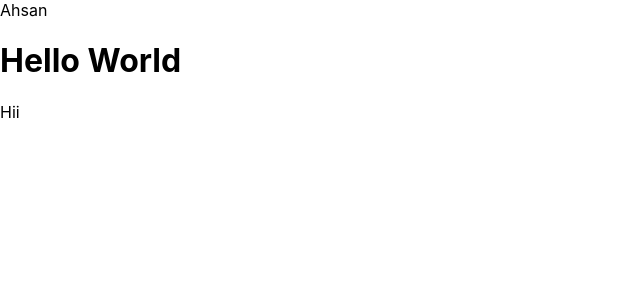
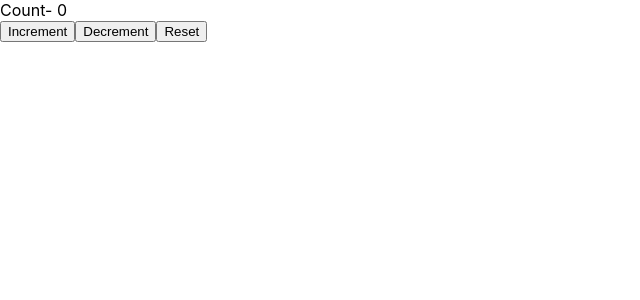
Before and after one commit to ahsan1800411/react-app, a React (Create React App) app: page / in a window 1280 px wide. Shown: the top 300 px of the page, without its empty margins (0-640 px from the left). Built offline with nearby package versions, Linux system fonts and the light colour scheme.

Commit message:
Initial Commit

```diff
--- a/src/App.js
+++ b/src/App.js
@@ -1,14 +1,12 @@
 import React from 'react';
 import './App.css';
-import Children from './components/Children';
+// import CounterOne from './components/CounterOne';
+import CounterTwo from './components/CounterTwo';
 
 function App() {
   return (
     <>
-      <Children name='Ahsan'>
-        <h1>Hello World</h1>
-        <p>Hii</p>
-      </Children>
+      <CounterTwo />
     </>
   );
 }
--- a/src/components/Children.js
+++ /dev/null
@@ -1,12 +0,0 @@
-import React from 'react';
-
-const Children = (props) => {
-  return (
-    <>
-      {props.name}
-      {props.children}
-    </>
-  );
-};
-
-export default Children;
--- /dev/null
+++ b/src/components/CounterOne.js
@@ -0,0 +1,31 @@
+import React, { useReducer } from 'react';
+
+const initialState = 2;
+
+const reducer = (state, action) => {
+  switch (action) {
+    case 'increment':
+      return state + 1;
+    case 'decrement':
+      return state - 1;
+    case 'reset':
+      return initialState;
+    default:
+      return state;
+  }
+};
+
+function CounterOne() {
+  const [count, dispatch] = useReducer(reducer, initialState);
+
+  return (
+    <div>
+      <div>Count- {count}</div>
+      <button onClick={() => dispatch('increment')}>Increment</button>
+      <button onClick={() => dispatch('decrement')}>Decrement</button>
+      <button onClick={() => dispatch('reset')}>Reset</button>
+    </div>
+  );
+}
+
+export default CounterOne;
--- /dev/null
+++ b/src/components/CounterTwo.js
@@ -0,0 +1,37 @@
+import React, { useReducer } from 'react';
+
+const initialState = {
+  firstCounter: 0,
+};
+
+const reducer = (state, action) => {
+  switch (action.type) {
+    case 'increment':
+      return { firstCounter: state.firstCounter + action.value };
+    case 'decrement':
+      return { firstCounter: state.firstCounter - action.value };
+    case 'reset':
+      return initialState;
+    default:
+      return state;
+  }
+};
+
+function CounterTwo() {
+  const [count, dispatch] = useReducer(reducer, initialState);
+
+  return (
+    <div>
+      <div>Count- {count.firstCounter}</div>
+      <button onClick={() => dispatch({ type: 'increment', value: 5 })}>
+        Increment
+      </button>
+      <button onClick={() => dispatch({ type: 'decrement', value: 5 })}>
+        Decrement
+      </button>
+      <button onClick={() => dispatch({ type: 'reset' })}>Reset</button>
+    </div>
+  );
+}
+
+export default CounterTwo;
```
Also changed, not shown: src/components/ComponentC.js (deleted, +0 -11 lines), src/components/ComponentE.js (deleted, +0 -12 lines), src/components/ComponentF.js (deleted, +0 -15 lines).
